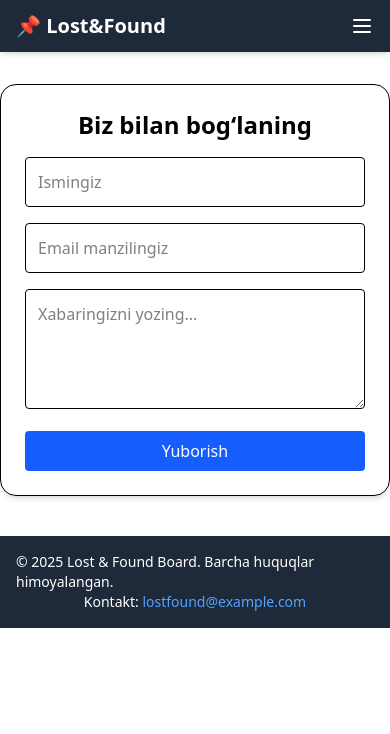
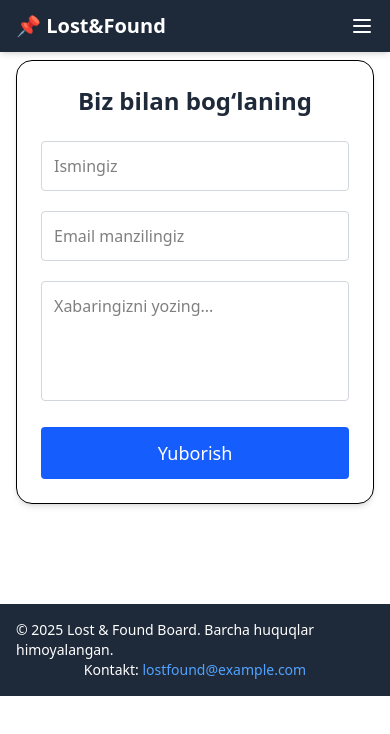
Before and after one commit to abdusattorovJaloliddin/lost-found, a React (Vite) app: page /contact in a window 390 px wide. Shown: the top 734 px of the page. Built offline with nearby package versions, Linux system fonts and the light colour scheme.

Commit message:
contact-responsive

```diff
--- a/src/pages/additem/index.tsx
+++ b/src/pages/additem/index.tsx
@@ -56,7 +56,7 @@ function AddItemPage() {
     }
   };
   return (
-    <div className="min-h-screen flex items-center justify-center bg-gray-100 px-4 py-10">
+    <div className="min-h-screen flex items-center justify-center bg-gray-100 px-4 py-20">
       <div className="bg-white shadow-2xl rounded-2xl p-8 w-full max-w-2xl">
         <h2 className="text-3xl font-bold text-center mb-8 text-blue-700">Buyum qo‘shish</h2>
         <form onSubmit={handleSubmit} className="space-y-5">
--- a/src/pages/contact/index.tsx
+++ b/src/pages/contact/index.tsx
@@ -1,9 +1,10 @@
-import  { useState } from 'react';
+import { useState } from 'react';
 
 function ContactPage() {
   const [name, setName] = useState('');
   const [email, setEmail] = useState('');
   const [message, setMessage] = useState('');
+
   const handleSubmit = (e: React.FormEvent) => {
     e.preventDefault();
     alert(`Xabar yuborildi!\n\nIsm: ${name}\nEmail: ${email}\nXabar: ${message}`);
@@ -11,16 +12,21 @@ function ContactPage() {
     setEmail('');
     setMessage('');
   };
+
   return (
-    <div className="max-w-xl mx-auto p-6 mt-21 border shadow-md rounded-2xl">
-      <h2 className="text-2xl font-semibold mb-4 text-center">Biz bilan bog‘laning</h2>
-      <form onSubmit={handleSubmit} className="space-y-4">
+    <div className="flex justify-center px-4 sm:px-6 md:px-8 py-15">
+      <div className="w-full max-w-screen-sm md:max-w-lg lg:max-w-xl bg-white border shadow-md rounded-2xl p-6 sm:p-8">
+        <h2 className="text-2xl sm:text-3xl font-semibold mb-6 text-center text-gray-800">
+          Biz bilan bog‘laning
+        </h2>
+
+        <form onSubmit={handleSubmit} className="space-y-5">
           <input
             type="text"
             placeholder="Ismingiz"
             value={name}
             onChange={(e) => setName(e.target.value)}
-          className="w-full border p-3 rounded"
+            className="w-full border border-gray-300 p-3 rounded focus:outline-none focus:ring-2 focus:ring-blue-500 transition"
             required
           />
           <input
@@ -28,24 +34,25 @@ function ContactPage() {
             placeholder="Email manzilingiz"
             value={email}
             onChange={(e) => setEmail(e.target.value)}
-          className="w-full border p-3 rounded"
+            className="w-full border border-gray-300 p-3 rounded focus:outline-none focus:ring-2 focus:ring-blue-500 transition"
             required
           />
           <textarea
             placeholder="Xabaringizni yozing..."
             value={message}
             onChange={(e) => setMessage(e.target.value)}
-          className="w-full border p-3 rounded min-h-[120px]"
+            className="w-full border border-gray-300 p-3 rounded min-h-[120px] focus:outline-none focus:ring-2 focus:ring-blue-500 transition resize-none"
             required
           />
           <button
             type="submit"
-          className="bg-blue-600 text-white px-4 py-2 rounded hover:bg-blue-700 w-full"
+            className="bg-blue-600 text-white font-medium text-lg px-4 py-3 rounded hover:bg-blue-700 transition w-full"
           >
             Yuborish
           </button>
         </form>
       </div>
+    </div>
   );
 }
 
```
Also changed, not shown: src/pages/vercel.json. Lines whose indentation alone changed are shown as unchanged.
